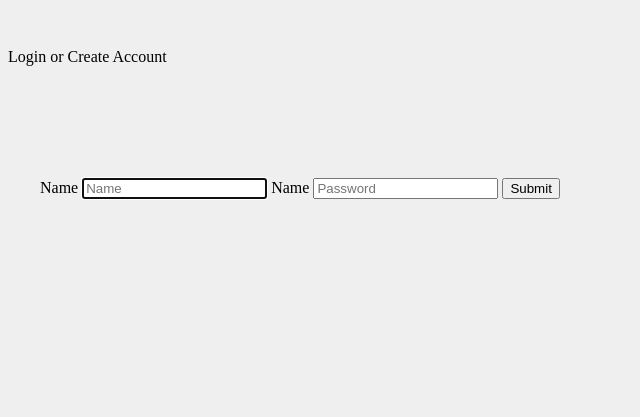
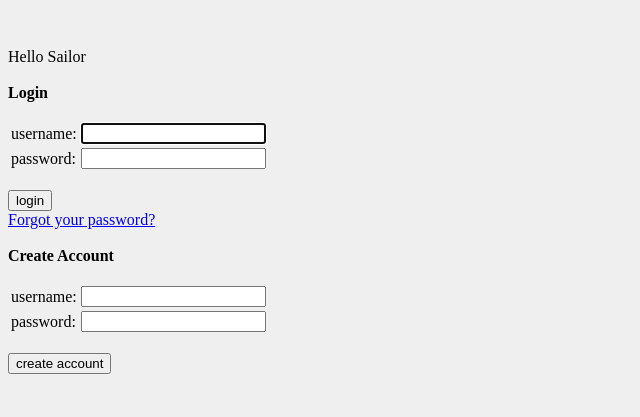
Before and after one commit to joerickard/SoftwareDevProject, a plain HTML site: page templates/loginRegister.html in a window 1280 px wide. Shown: the whole page, without its empty margins (0-640 px from the left). Drawn offline with Linux system fonts and the light colour scheme.

Commit message:
updated user login/register input. Temp tab favicon.

```diff
--- a/templates/loginRegister.html
+++ b/templates/loginRegister.html
@@ -4,21 +4,69 @@
 <html lang = "en">
 <head>
 	<title> New User </title>
+	<meta name="referrer" content="origin">
+	<meta name="viewport" content="width=device-width, initial-scale=1.0">
 	<link href="../static/loginRegister.css" rel="stylesheet">
+	<link rel="shortcut icon" href="../static/favicon.ico">
 	<!-- <script src="../static/js/hash.js"></script> -->
 </head>
-
 <body>
-	<div>Login or Create Account</div>
-		<form class="form-signup">
-			<label for="inputName" class="form-signup-input">Name</label>
-	        <input type="name" name="inputName" id="_inputName" class="form-control" placeholder="Name" required autofocus>
-
-	        <label for="inputPassword" class="form-signup-input">Name</label>
-	        <input type="password" name="inputpassword" id="_inputPassword" class="form-control" placeholder="Password" required autofocus>
-
-	        <button id="buttonSubmit" class="form-signup-buttonComplete" type="button" action="/trapdoor" method="Post" onclick="disableButton(this)"">Submit
-		        <!-- <script type="text/javascript" src=/static/js/hash.js></script> -->
-	        </button>
-		</form>
+	Hello Sailor
+	<br/>
+	<br/>
+	<b>Login
+	</b>
+	<br>
+	<br>
+	<form method="post" action="login">
+		<input type="hidden" name="goto" value="news?p=4">
+		<input type="hidden" name="how" value="up">
+		<input type="hidden" name="id" value="12660253">
+		<table border="0">
+			<tr>
+				<td>username:
+				</td>
+				<td>
+					<input type="text" name="acct" size="20" autocorrect="off" spellcheck="false" autocapitalize="off" autofocus="true">
+				</td>
+			</tr>
+			<tr>
+				<td>password:
+				</td>
+				<td>
+					<input type="password" name="pw" size="20">
+				</td>
+			</tr>
+		</table>
+		<br>
+		<input type="submit" value="login">
+	</form>
+	<a href="forgot?id=">Forgot your password?</a>
+	<br/>
+	<br/>
+	<b>Create Account</b><br><br>
+	<form method="post" action="register">
+		<input type="hidden" name="goto" value="news?p=4">
+		<input type="hidden" name="how" value="up">
+		<input type="hidden" name="id" value="12660253">
+		<input type="hidden" name="creating" value="t">
+		<table border="0">
+			<tr>
+				<td>username:
+				</td>
+				<td>
+					<input type="text" name="acct" size="20" autocorrect="off" spellcheck="false" autocapitalize="off">
+				</td>
+			</tr>
+			<tr>
+				<td>password:
+				</td>
+				<td>
+					<input type="password" name="pw" size="20">
+				</td>
+			</tr>
+		</table>
+		<br>
+		<input type="submit" value="create account">
+	</form>
 </body>
```
Also changed, not shown: templates/front.html (+3 -0 lines), static/favicon.ico (added).
